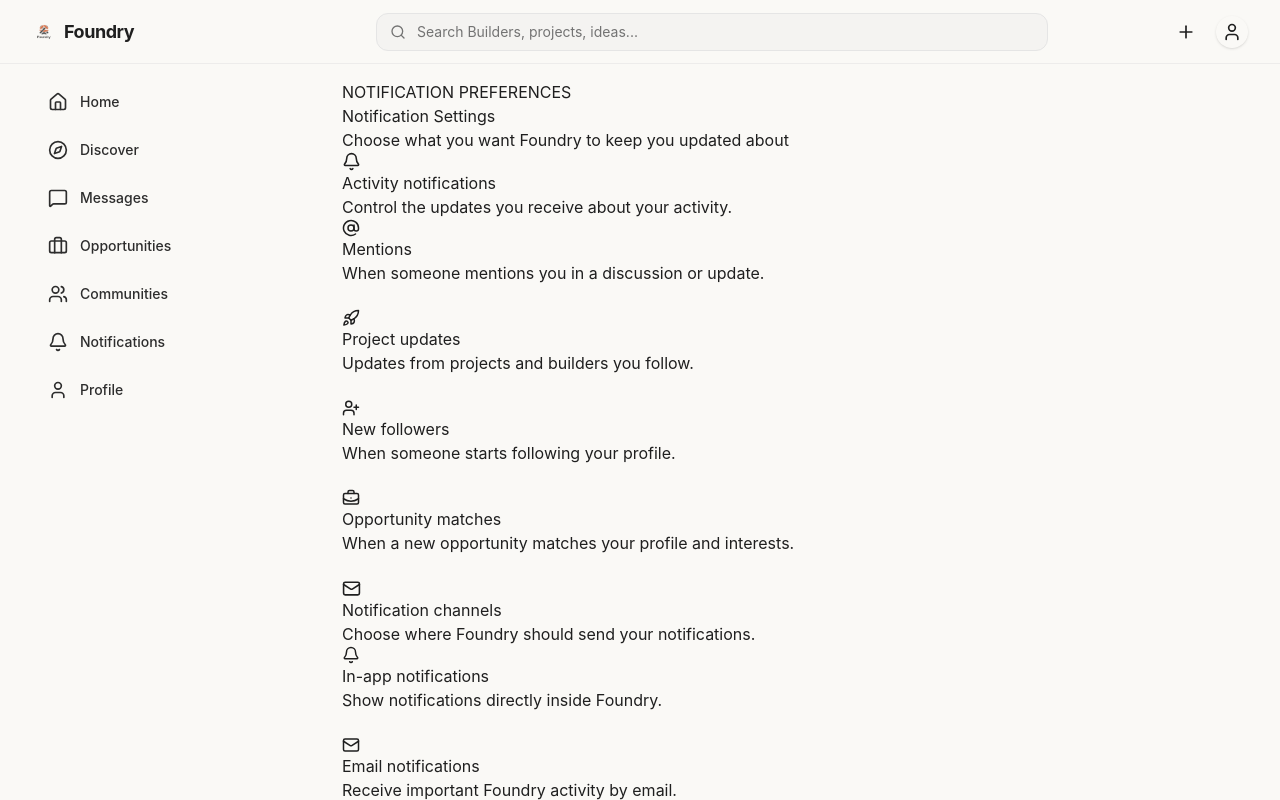
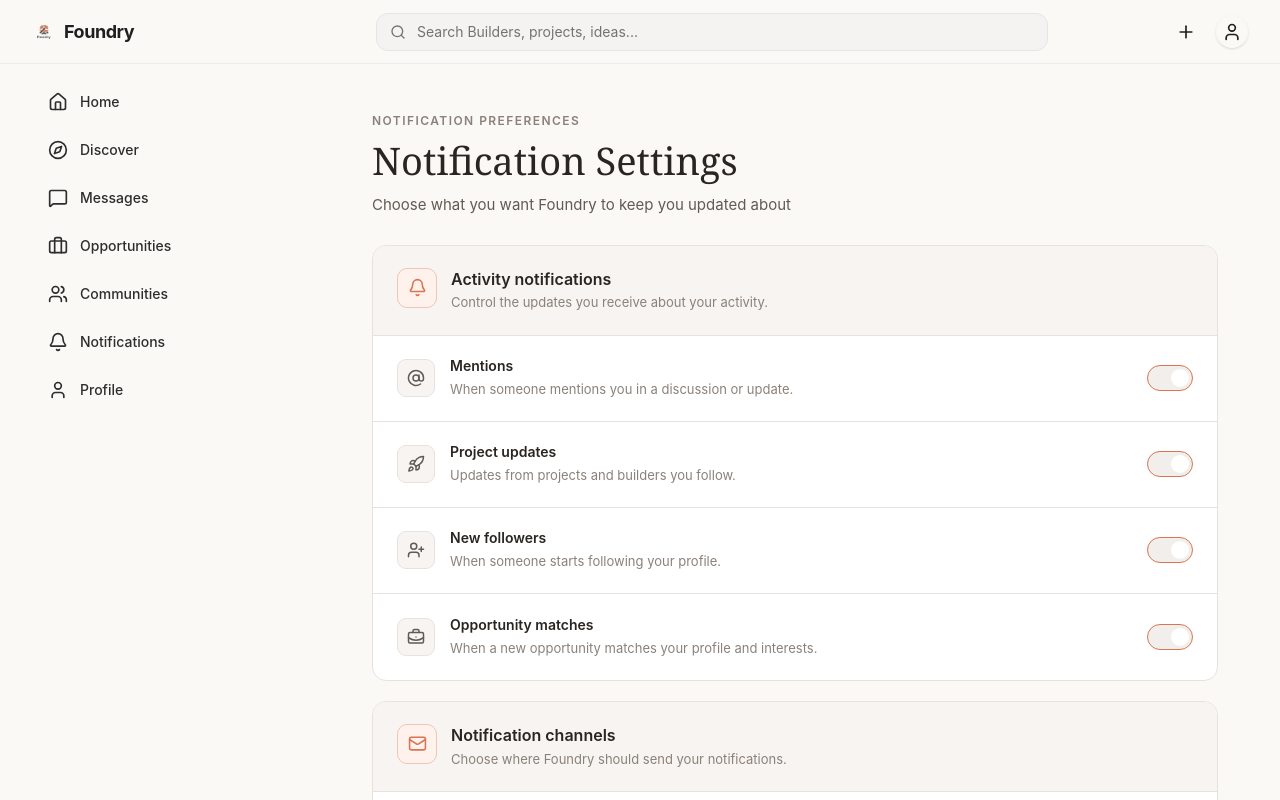
Before and after one commit to TechSage01/Foundry-Frontend, a React (Vite) app: page /settings/notifications in a window 1280 px wide. Shown: the top 800 px of the page. Built offline with nearby package versions, Linux system fonts and the light colour scheme.

Commit message:
style: complete styling NotificationSettings

```diff
--- a/src/pages/NotificationSettings.css
+++ b/src/pages/NotificationSettings.css
@@ -0,0 +1,240 @@
+
+:root {
+  --foundry-bg: #faf8f5;
+  --foundry-surface: #ffffff;
+  --foundry-surface-soft: #f7f4f1;
+  --foundry-surface-hover: #f2eeeb;
+
+  --foundry-text: #292522;
+  --foundry-text-secondary: #625a54;
+  --foundry-text-muted: #8b817a;
+  --foundry-text-light: #aaa19a;
+
+  --foundry-border: #e8e2dd;
+  --foundry-border-strong: #d9d0c9;
+
+  --foundry-primary: #d87552;
+  --foundry-primary-dark: #bd5f40;
+  --foundry-primary-soft: #fff1eb;
+  --foundry-primary-border: #efc5b5;
+}
+
+
+.notification-settings-page {
+  width: 100%;
+  min-height: 100%;
+  padding: 32px 30px 60px;
+}
+
+.notification-settings-main {
+  width: 100%;
+  max-width: 900px;
+  margin: 0 auto;
+}
+
+/* Header */
+.notification-settings-header {
+  margin-bottom: 28px;
+}
+.notification-settings-eyebrow {
+  display: block;
+  margin-bottom: 9px;
+  color: var(--foundry-text-muted);
+  font-size: 12px;
+  font-weight: 600;
+  letter-spacing: 0.12em;
+  text-transform: uppercase;
+}
+.notification-settings-header h1 {
+  margin: 0;
+  color: var(--foundry-text);
+  font-family: Georgia, 'Times New Roman', Times, serif;
+  font-size: 38px;
+  font-weight: 500;
+  line-height: 1.15;
+}
+.notification-settings-header p {
+  max-width: 580px;
+  margin: 10px 0 0;
+  color: var(--foundry-text-secondary);
+  font-size: 15px;
+  line-height: 1.6;
+}
+
+/* Settings cards */
+.notification-settings-card {
+  margin-bottom: 20px;
+  overflow: hidden;
+  background: var(--foundry-surface);
+  border: 1px solid var(--foundry-border);
+  border-radius: 14px;
+}
+.notification-settings-card-header {
+  display: flex;
+  align-items: flex-start;
+  gap: 14px;
+  padding: 22px 24px;
+  background: var(--foundry-surface-soft);
+  border-bottom: 1px solid var(--foundry-border);
+}
+.notification-settings-card-icon {
+  display: flex;
+  align-items: center;
+  justify-content: center;
+  width: 40px;
+  height: 40px;
+  flex-shrink: 0;
+  border: 1px solid var(--foundry-primary-border);
+  border-radius: 10px;
+  background: var(--foundry-primary-soft);
+  color: var(--foundry-primary);
+}
+.notification-settings-card-header h2 {
+  margin: 1px 0 4px;
+  color: var(--foundry-text);
+  font-size: 16px;
+  font-weight: 600;
+  line-height: 1.3;
+}
+.notification-settings-card-header p {
+  margin: 0;
+  color: var(--foundry-text-muted);
+  font-size: 13px;
+  line-height: 1.5;
+}
+
+/* Settings row */
+.notification-settings-list {
+  display: flex;
+  flex-direction: column;
+}
+.notification-setting-row {
+  display: flex;
+  align-items: center;
+  gap: 15px;
+  min-height: 86px;
+  padding: 18px 24px;
+  border-bottom: 1px solid var(--foundry-border);
+}
+
+.notification-setting-row:last-child {
+  border-bottom: 0;
+}
+
+.notification-setting-icon {
+  display: flex;
+  align-items: center;
+  justify-content: center;
+  width: 38px;
+  height: 38px;
+  flex-shrink: 0;
+  border: 1px solid var(--foundry-border);
+  border-radius: 9px;
+  background: var(--foundry-surface-soft);
+  color: var(--foundry-text-secondary);
+}
+.notification-setting-info {
+  flex: 1;
+  min-width: 0;
+}
+.notification-setting-info h3 {
+  margin: 0 0 4px;
+  color: var(--foundry-text);
+  font-size: 14px;
+  font-weight: 600;
+  line-height: 1.35;
+}
+.notification-setting-info p {
+  margin: 0;
+  color: var(--foundry-text-muted);
+  font-size: 13px;
+  line-height: 1.5;
+}
+
+/* Toggle */
+
+.notification-toggle {
+  position: relative;
+  width: 46px;
+  height: 26px;
+  flex-shrink: 0;
+  padding: 0;
+  border: 1px solid var(--foundry-border-strong);
+  border-radius: 999px;
+  background: var(--foundry-surface-hover);
+  cursor: pointer;
+  transition:
+    background 0.2s ease,
+    border-color 0.2s ease;
+}
+.notification-toggle__knob {
+  position: absolute;
+  top: 3px;
+  left: 3px;
+  width: 18px;
+  height: 18px;
+  border-radius: 50%;
+  background: var(--foundry-text-muted);
+  transition:
+    transform 0.2s ease,
+    background 0.2s ease;
+}
+
+.notification-toggle--active {
+  border-color: var(--foundry-primary);
+  background: var(foundry-primary);
+}
+.notification-toggle--active .notification-toggle__knob {
+  transform: translateX(20px);
+  background: var(--foundry-surface);
+}
+
+.notification-toggle:hover {
+  border-color: var(--foundry-primary);
+}
+.notification-toggle:focus-visible {
+  outline: 2px solid var(--foundry-primary);
+  outline-offset: 3px;
+}
+
+/* Save area  */
+.notification-setting-footer {
+  display: flex;
+  justify-content: flex-end;
+  margin-top: 24px;
+}
+
+.notification-save-button {
+  display: inline-flex;
+  align-items: center;
+  justify-content: center;
+  gap: 8px;
+  min-height: 44px;
+  padding: 0 18px;
+  border: 1px solid var(--foundry-primary);
+  border-radius: 9px;
+  background: var(--foundry-primary);
+  color: var(--foundry-surface);
+  font-size: 14px;
+  font-weight: 600;
+  line-height: 1;
+  cursor: pointer;
+  transition:
+    background 0.2s ease,
+    border-color 0.2s ease,
+    transform 0.15s ease;
+}
+
+.notification-save-button:hover {
+  background: var(--foundry-primary-dark);
+  border-color: var(--foundry-primary-dark);
+}
+
+.notification-save-button:active {
+  transform: translateY(1px);
+}
+
+.notification-save-button:focus-visible {
+  outline: 2px solid var(--foundry-primary);
+  outline-offset: 3px;
+}
```
